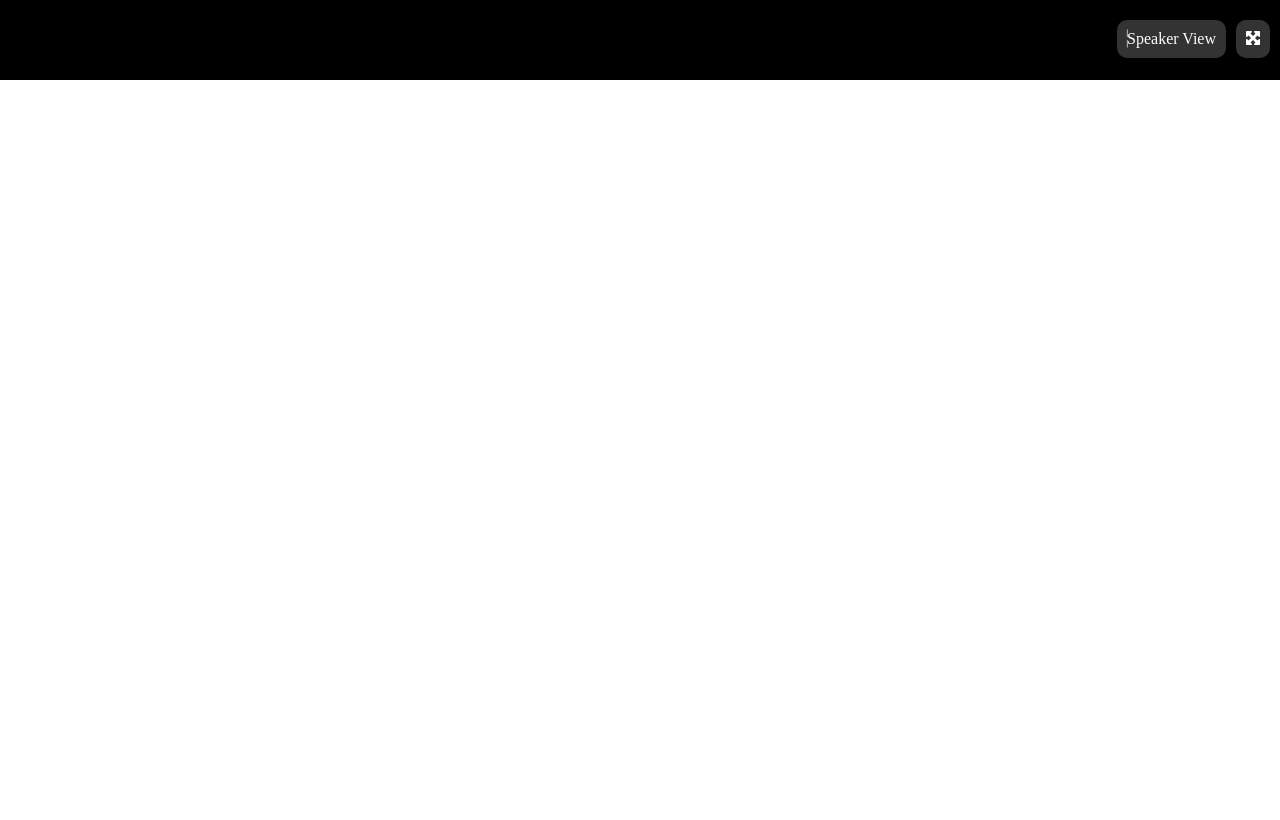
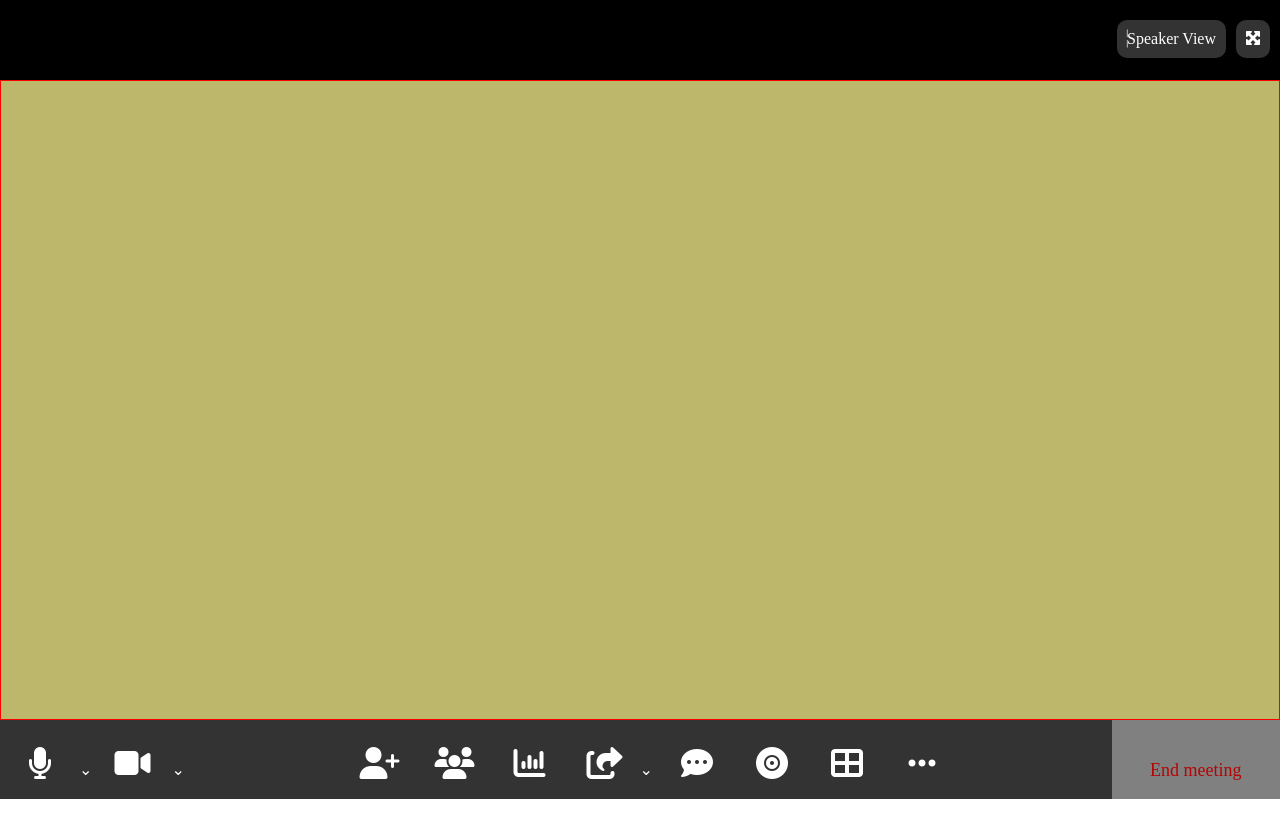
Before and after one commit to LupoArticoblu/html-css-zoom, a plain HTML site: page index.html in a window 1280 px wide. Drawn offline with Linux system fonts and the light colour scheme.

Commit message:
add footer con relative regole

```diff
--- a/index.html
+++ b/index.html
@@ -28,5 +28,66 @@
     </section>
   </header>
 
+  <main>
+    <section class="main debug">
+
+    </section>
+
+  </main>
+
+  <!--Creare un footer con le rispettive regole inserendo i font awesome come icone-->
+  <footer>
+    <section class="footer">
+      <div class="footer-container">
+        <div class="content1">
+          <span class="mute">
+            <i class="fa-solid fa-microphone"></i>
+          </span>
+          <span class="video">
+            <i class="fa-solid fa-video"></i>
+          </span>
+        </div>
+
+        <div class="content2">
+          <span class="invite">
+            <i class="fa-solid fa-user-plus"></i>
+          </span>
+
+          <span class="partecipants">
+            <i class="fa-solid fa-users"></i>
+          </span>
+
+          <span class="polling">
+            <i class="fa-solid fa-chart-column"></i>
+          </span>
+
+          <span class="share">
+            <i class="fa-solid fa-share-from-square"></i>
+          </span>
+
+          <span class="chat">
+            <i class="fa-solid fa-comment-dots"></i>
+          </span>
+
+          <span class="record">
+            <i class="fa-solid fa-record-vinyl"></i>
+          </span>
+
+          <span class="rooms">
+            <i class="fa-solid fa-table-cells-large"></i>
+          </span>
+
+          <span class="more">
+            <i class="fa-solid fa-ellipsis"></i>
+          </span>
+        </div>
+
+        <div class="content3">
+          <span class="end">End meeting</span>
+        </div>
+      </div>
+    </section>
+
+  </footer>
 </body>
 </html>
--- a/style.css
+++ b/style.css
@@ -9,6 +9,8 @@
   background-color: darkkhaki;
 }
 
+
+/* zona header */
 .header{
   display: inline-block;
   height: 10vh;
@@ -30,3 +32,75 @@
   border-radius: 10px;
   background-color: rgba(255,255,255,0.2);
 }
+
+/* zona main */
+.main{
+  height: 80vh;
+  overflow: auto;
+}
+
+/* zona footer */
+.footer{
+  height: 10vh;
+  background-color: rgba(0,0,0,0.8);
+  border-bottom: 1px solid white;
+}
+
+.footer-container{
+  display: flex;
+  justify-content: space-between;
+  height: 100%;
+  color: white;
+}
+
+.footer-container .content1 i,
+.footer-container .content2 i{
+  display: inline-block;
+  width: 70px;
+  height: 40px;
+  font-size:200%;
+  margin-left: 5px;
+}
+
+.footer-container .content3{
+  height: 100%;
+  background-color: grey;
+  padding: 0 3%;
+  color: rgb(180, 4, 4);
+  font-size: large;
+}
+
+/* regole condivise per l'allineamento delle icone*/
+div[class*="content"]{
+  display: flex;
+  text-align: center;
+  line-height: 100px;
+}
+
+.video::after,
+.mute::after{
+  content:"\2304";
+}
+
+.chat::before{
+  content:"\2304";
+}
+
+/* regole active e hover*/
+
+.header .btn .btn-head:active{
+  font-size: 13px;
+}
+
+
+.footer-container .content1 i:active,
+.footer-container .content2 i:active{
+  color: green;
+}
+
+.footer-container .content3 .end:hover{
+  cursor: default;
+}
+.footer-container .content3 .end:active{
+  color: #000;
+}
```
